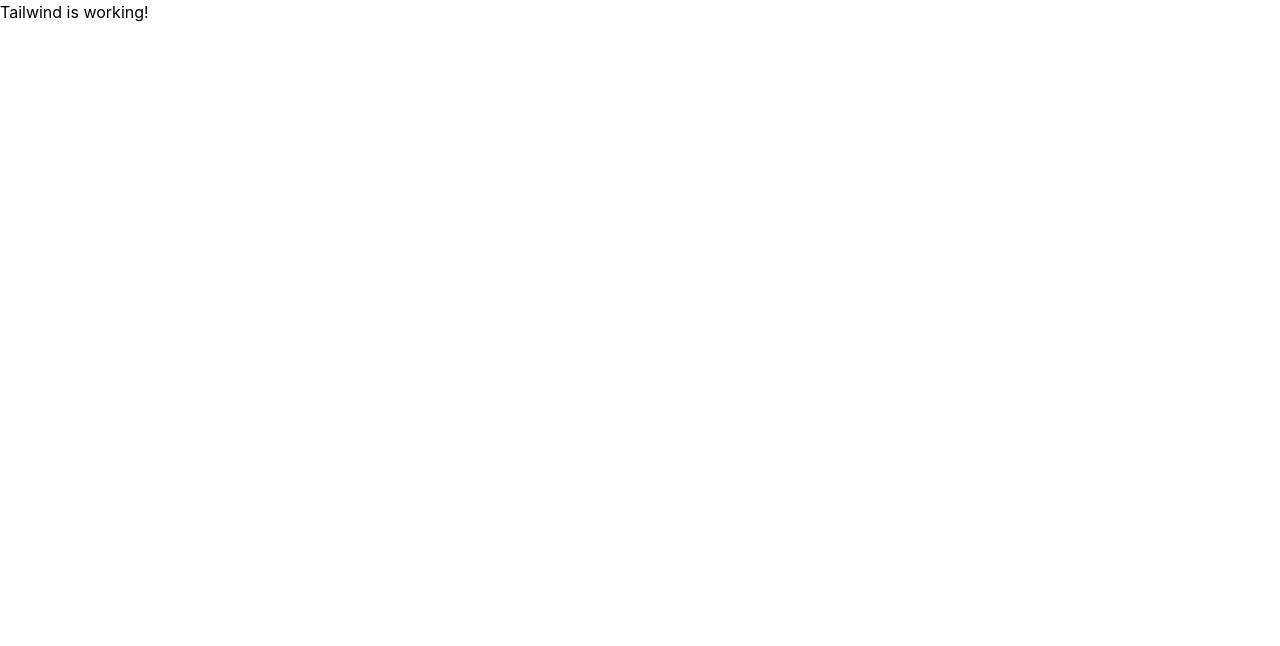
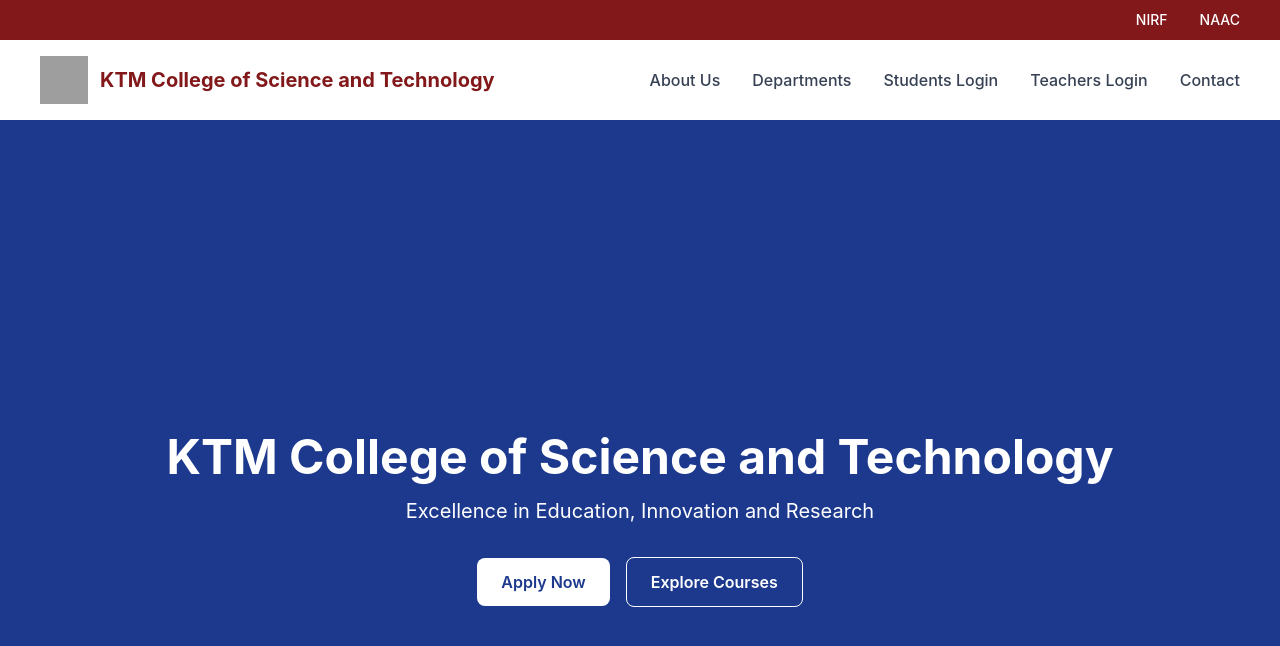
Before and after one commit to muhsinmuhammed172-create/college-management-portal, a React app in the folder frontend/: page / in a window 1280 px wide. Shown: the top 646 px of the page. Built offline with nearby package versions, Linux system fonts and the light colour scheme; grey boxes are pictures that could not be loaded; the HTML template or start-up script is replaced by a standard one.

Commit message:
Added home page with navbar and topbar

```diff
--- a/frontend/src/App.jsx
+++ b/frontend/src/App.jsx
@@ -1,9 +1,12 @@
 import React from 'react'
+import Home from "./pages/Home";
 
-const App = () => {
+function App() {
   return (
-    <div>Tailwind is working!</div>
-  )
+    <>
+      <Home />
+    </>
+  );
 }
 
-export default App
+export default App;
--- /dev/null
+++ b/frontend/src/components/NavBar.jsx
@@ -0,0 +1,32 @@
+import React from 'react'
+
+const NavBar = () => {
+  return (
+    <nav className="bg-white shadow-md h-20 flex items-center justify-between px-10">
+
+        {/* Logo Section */}
+        <div className="flex items-center gap-3">
+            <img
+            src="/logo.png"
+            alt="College Logo"
+            className="h-12 w-12"
+            />
+            <h1 className="text-xl font-bold text-red-900">
+            KTM College of Science and Technology
+            </h1>
+        </div>
+
+        {/* Navigation Links */}
+        <ul className="flex gap-8 font-medium text-gray-700">
+            <li><a href="#" className="hover:text-red-900">About Us</a></li>
+            <li><a href="#" className="hover:text-red-900">Departments</a></li>
+            <li><a href="#" className="hover:text-red-900">Students Login</a></li>
+            <li><a href="#" className="hover:text-red-900">Teachers Login</a></li>
+            <li><a href="#" className="hover:text-red-900">Contact</a></li>
+        </ul>
+
+    </nav>
+  )
+}
+
+export default NavBar
--- /dev/null
+++ b/frontend/src/components/TopBar.jsx
@@ -0,0 +1,14 @@
+import React from 'react'
+
+const TopBar = () => {
+  return (
+    <div className="bg-red-900 text-white h-10 flex items-center justify-end px-10">
+     <div className="flex gap-8 text-sm font-medium">
+         <a href="#" className="hover:text-gray-300">NIRF</a>
+         <a href="#" className="hover:text-gray-300">NAAC</a>
+     </div>
+    </div>
+  )
+}
+
+export default TopBar
--- /dev/null
+++ b/frontend/src/pages/Home.jsx
@@ -0,0 +1,42 @@
+import React from 'react';
+import NavBar from '../components/NavBar';
+import TopBar from '../components/TopBar';
+
+
+function Home() {
+  return (
+    <div>
+
+      <TopBar />
+      <NavBar />
+
+      {/* Hero Section */}
+      <section className="h-screen bg-blue-900 text-white flex items-center justify-center text-center px-6">
+        <div>
+          <h1 className="text-5xl font-bold mb-4">
+            KTM College of Science and Technology
+          </h1>
+
+          <p className="text-lg md:text-xl mb-8">
+            Excellence in Education, Innovation and Research
+          </p>
+
+          <div className="space-x-4">
+            <button className="bg-white text-blue-900 px-6 py-3 rounded-lg font-semibold hover:bg-gray-200 transition">
+              Apply Now
+            </button>
+
+            <button className="border border-white px-6 py-3 rounded-lg font-semibold hover:bg-white hover:text-blue-900 transition">
+              Explore Courses
+            </button>
+          </div>
+        </div>
+      </section>
+
+      {/* Rest of your sections... */}
+
+    </div>
+  );
+}
+
+export default Home;
--- a/frontend/vite.config.js
+++ b/frontend/vite.config.js
@@ -4,5 +4,5 @@
 
 // https://vite.dev/config/
 export default defineConfig({
-  plugins: [react()],
+  plugins: [react(),tailwindcss()],
 })
```
